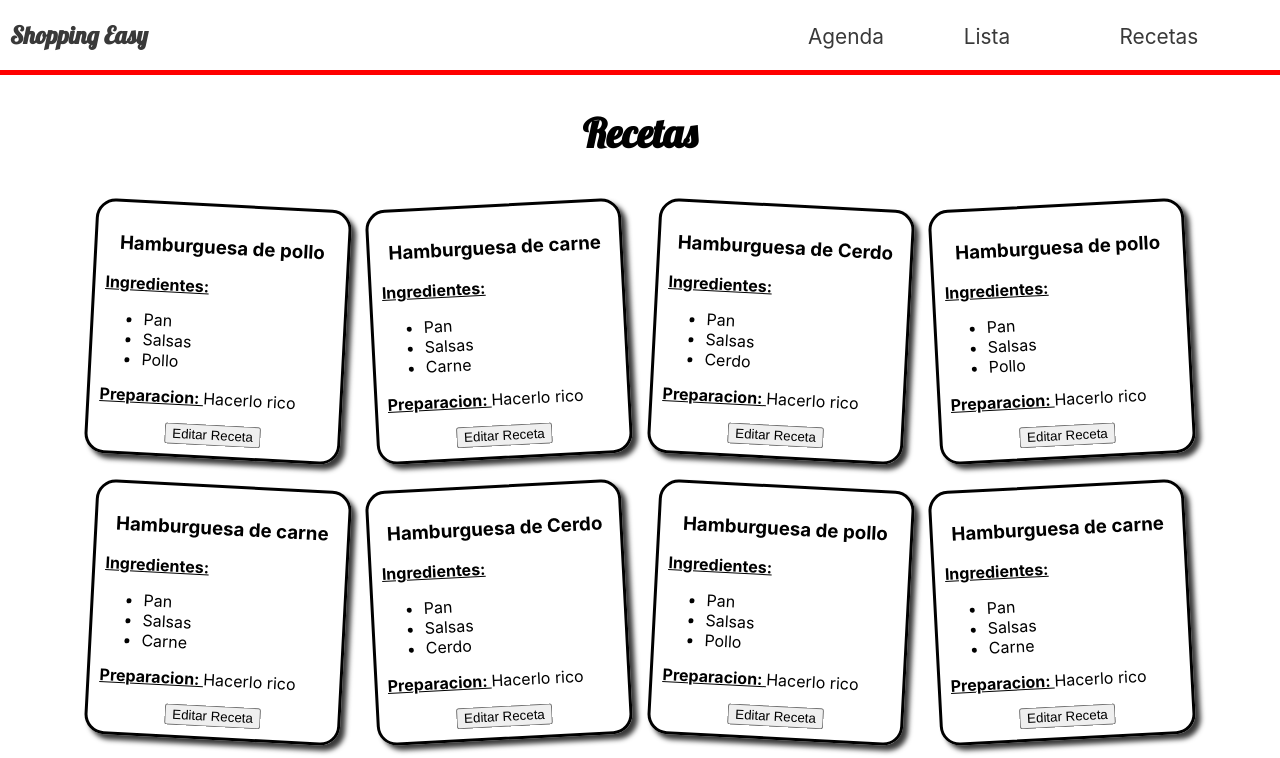
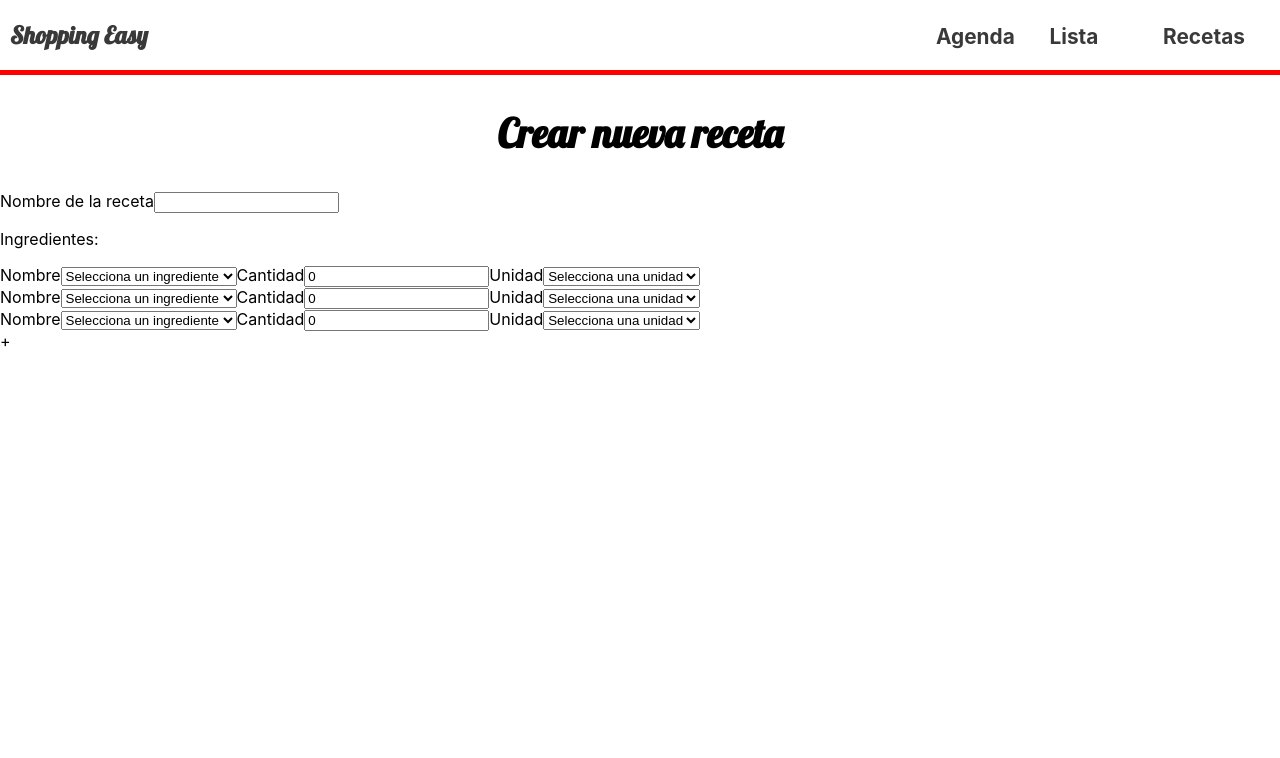
Before and after one commit to lea2696/recetas-react, a React (Create React App) app: page /recetas/nuevareceta in a window 1280 px wide. Shown: the top 758 px of the page. Built offline with nearby package versions, Linux system fonts and the light colour scheme.

Commit message:
Add of new recipe component, TODO handle the inputs of the form

```diff
--- a/src/App.js
+++ b/src/App.js
@@ -5,6 +5,7 @@ import MyProvider from "./themes/theme-context";
 import { BrowserRouter, Route} from "react-router-dom";
 import ListRecipes from "./Components/ListRecipes"
 import ListShopping from "./Components/ListShopping";
+import NewRecipe from "./Components/NewRecipe";
 
 
 import "./App.css";
@@ -25,7 +26,8 @@ function App() {
           <Header />
            <Route path="/" exact component = {page}></Route>
            <Route path="/agenda" component = {Agenda}></Route>
-           <Route path="/recetas" component= {ListRecipes}></Route>
+           <Route path="/recetas" exact component= {ListRecipes}></Route>
+           <Route path="/recetas/nuevareceta" component={NewRecipe}></Route>
            <Route path="/lista" component={ListShopping}></Route>
           </BrowserRouter>
       </MyProvider>
--- a/src/Components/Agenda.js
+++ b/src/Components/Agenda.js
@@ -11,7 +11,8 @@ const FlexDiv = styled.div`
   justify-content: space-around;
   table {
     width: 50%;
-  }
+  };
+
 
 `;
 
--- a/src/Components/ListRecipes.js
+++ b/src/Components/ListRecipes.js
@@ -2,7 +2,8 @@ import React from "react";
 import { Recipe } from "./Recipes";
 import styled from "styled-components";
 import {MyContext} from "../themes/theme-context";
-
+import { Title } from "./styles/Title"
+import { Link } from "react-router-dom"
 const ContainerRecipes = styled.div `
     display: flex;
     flex-wrap: wrap;
@@ -27,13 +28,21 @@ const ContainerRecipes = styled.div `
 
         }
 `
-const Title = styled.h2`
+const AddRecipeButton = styled.button`
+    background-color: white;
+    box-shadow: 1px 1px gray;
+    color: black;
+    border: 1px solid gray;
+    padding: 5px;
+    margin: 5px;
+    border-radius: 5px;
+        a{
+            text-decoration: none;
+            color: black;
+            font-size: 1.2rem;
+        }
 
-                font-family: "Lobster", cursive;
-                font-size: 2.5rem;
-                text-align: center;
-
-            `
+`
 export default class ListRecipes extends React.Component{
         showRecipes = (context) => {
             console.log(context);
@@ -46,6 +55,9 @@ export default class ListRecipes extends React.Component{
                     context =>(
 
                         <>
+                        <AddRecipeButton>
+                            <Link to="/recetas/nuevareceta" >Crear receta</Link>
+                        </AddRecipeButton>
                         <Title>
                             Recetas
                         </Title>
--- /dev/null
+++ b/src/Components/NewRecipe.js
@@ -0,0 +1,99 @@
+import React from "react";
+import { Title } from "./styles/Title";
+import { Ingredients } from "../helpers/Ingredients"
+
+export default class NewRecipe extends React.Component{
+    state ={
+       name: "",
+       ingredientsArray : [{
+         name: "default",
+         amount: "0",
+         unit: "default"
+       },{
+        name: "default",
+        amount: "0",
+        unit: "default"
+      },
+      {
+        name: "default",
+        amount: "0",
+        unit: "default"
+      }, ]
+    }
+
+    handleName = (e) => {
+          this.setState({
+            name: e.target.value
+          })
+    }
+    moreIngredients = () => {
+      console.log(this.state.ingredientsArray)
+      let ingredientsArray = [...this.state.ingredientsArray];
+      ingredientsArray.push({
+        name: "default",
+        amount: "0",
+        unit: "default"
+      },)
+          this.setState({
+            ingredientsArray
+          })
+    }
+    showIngredients = () => {
+      return this.state.ingredientsArray.map(
+        (ingredients, index) =>(
+        <div>
+        <label>Nombre</label>
+        <select value={this.state.ingredientsArray[index].name}>
+          <option value="default">
+            Selecciona un ingrediente
+          </option>
+            {Ingredients.map(ingredient=>(
+    <option value={ingredient}>{ingredient}</option>
+            ))}
+        </select>
+        <label>Cantidad</label>
+        <input  type="number" value={this.state.ingredientsArray[index].amount}></input>
+          <label>Unidad</label>
+        <select value={this.state.ingredientsArray[index].unit}>
+          <option value="default">
+            Selecciona una unidad
+          </option>
+          <option value="g">
+            g
+          </option>
+          <option value="Kg">
+            Kg
+          </option>
+          <option value="mL">
+            mL
+          </option>
+          <option value="L">
+            L
+          </option>
+          <option value="unidad">Unidad</option>
+        </select>
+        </div>
+        )
+
+      )
+
+    }
+
+
+    render(){
+        return (
+           <>
+         <Title>Crear nueva receta</Title>
+         <form>
+           <label>
+             Nombre de la receta
+           </label>
+           <input value={this.state.name} onChange={this.handleName}  type="text"  id="name" />
+          <p>Ingredientes: </p>
+          {this.showIngredients()}
+            <span onClick = {this.moreIngredients}>+</span>
+         </form>
+           </>
+        )
+    }
+}
--- a/src/Components/Recipes.js
+++ b/src/Components/Recipes.js
@@ -7,13 +7,13 @@ const RecipeContainer = styled.div`
         margin: 1%;
          padding: 10px;
          border-radius: 20px;
-         box-shadow: 5px 5px 5px ${props => props.theme.black};
+         box-shadow: 2px 2px 2px ${props => props.theme.red};
 
          h3{
              text-align: center;
 
          }
-         span{
+         p{
              text-decoration: underline;
              font-weight: bolder;
          }
@@ -31,9 +31,14 @@ export const Recipe = (props) =>{
        <h3>
            {props.recipe.name}
        </h3>
-       <span>Ingredientes: </span>
+       <p>Ingredientes: </p>
        <ul>
-         { props.recipe.ingredients.map(ingredient=> <li>{ingredient}</li>) }
+         { props.recipe.ingredients.map(ingredient=>
+         <li>
+        <span>{ingredient.name} </span>
+        <span>{ingredient.amount} </span>
+        <span>{ingredient.unit} </span>
+         </li>) }
        </ul>
        <p>
            <span>Preparacion: </span>
--- a/src/Components/styles/Nav.js
+++ b/src/Components/styles/Nav.js
@@ -5,26 +5,29 @@ export const Nav = styled.div`
   border-bottom: 5px solid ${props => props.theme.red};
   justify-content: space-between;
   align-items: baseline;
+
   h2 {
     display: inline-block;
     width: 30%;
     margin-left: 10px;
     a {
       text-decoration: none;
+      font-size: 1.5rem;
       font-family: "Lobster", cursive;
       color: ${props => props.theme.black};
     }
   }
   ul {
     display: flex;
-    width: 40%;
+    width: 30%;
     li {
       font-size: 1.3rem;
-      font-weight: weight;
+      font-weight: bolder;
       width: 33%;
       list-style: none;
         a {
           text-decoration: none;
+
           color: ${props => props.theme.black}
         }
     }
--- a/src/Components/styles/Theme.js
+++ b/src/Components/styles/Theme.js
@@ -3,7 +3,8 @@ import { createGlobalStyle } from "styled-components";
 export const theme = {
   black: "#393939",
   red: "#FF0000",
-  blue: "#4e8ff3"
+  blue: "#4e8ff3",
+  orange: "#FF0512"
 };
 export const GlobalStyle = createGlobalStyle`
   html {
--- a/src/Components/styles/Title.js
+++ b/src/Components/styles/Title.js
@@ -0,0 +1,8 @@
+import styled from  "styled-components"
+
+export const Title = styled.h2`
+
+                font-family: "Lobster", cursive;
+                font-size: 2.5rem;
+                text-align: center;
+`
--- /dev/null
+++ b/src/helpers/Ingredients.js
@@ -0,0 +1,3 @@
+export const Ingredients = [
+    "Carne", "Pollo", "Salsas", "Pan", "Huevo", "Tomate", "Lechuga", "Cebolla"
+  ]
--- a/src/themes/theme-context.js
+++ b/src/themes/theme-context.js
@@ -1,71 +1,86 @@
 import React from "react";
 
 export const MyContext = React.createContext();
+
 
 const recipes = [
   {
     name: "Hamburguesa de pollo",
     ingredients: [
-      "Pan", "Salsas", "Pollo"
-    ],
-    description: "Hacerlo rico"
-  },
-  {
-    name: "Hamburguesa de carne",
-    ingredients: [
-      "Pan", "Salsas", "Carne"
-    ],
-    description: "Hacerlo rico"
-  },
-  {
-    name: "Hamburguesa de Cerdo",
-    ingredients: [
-      "Pan", "Salsas", "Cerdo"
+      {
+        name: "Pan",
+        amount: "2",
+        unit: "unidad"
+      },
+      {
+        name: "Salsas",
+        amount: "2",
+        unit: "unidad"
+      },
+      {
+        name: "Pollo",
+        amount: "200",
+        unit: "gr"
+      },
     ],
     description: "Hacerlo rico"
   },
   {
     name: "Hamburguesa de pollo",
     ingredients: [
-      "Pan", "Salsas", "Pollo"
-    ],
-    description: "Hacerlo rico"
-  },
-  {
-    name: "Hamburguesa de carne",
-    ingredients: [
-      "Pan", "Salsas", "Carne"
-    ],
-    description: "Hacerlo rico"
-  },
-  {
-    name: "Hamburguesa de Cerdo",
-    ingredients: [
-      "Pan", "Salsas", "Cerdo"
+      {
+        name: "Pan",
+        amount: "2",
+        unit: "unidad"
+      }
     ],
     description: "Hacerlo rico"
   },
   {
     name: "Hamburguesa de pollo",
     ingredients: [
-      "Pan", "Salsas", "Pollo"
+      {
+        name: "Pan",
+        amount: "2",
+        unit: "unidad"
+      }
     ],
     description: "Hacerlo rico"
   },
   {
-    name: "Hamburguesa de carne",
+    name: "Hamburguesa de pollo",
     ingredients: [
-      "Pan", "Salsas", "Carne"
+      {
+        name: "Pan",
+        amount: "2",
+        unit: "unidad"
+      }
     ],
     description: "Hacerlo rico"
   },
   {
-    name: "Hamburguesa de Cerdo",
+    name: "Hamburguesa de pollo",
     ingredients: [
-      "Pan", "Salsas", "Cerdo"
+      {
+        name: "Pan",
+        amount: "2",
+        unit: "unidad"
+      }
     ],
     description: "Hacerlo rico"
   },
+  {
+    name: "Hamburguesa de pollo",
+    ingredients: [
+      {
+        name: "Pan",
+        amount: "2",
+        unit: "unidad"
+      }
+    ],
+    description: "Hacerlo rico"
+  },
+
 ]
 
 export default class MyProvider extends React.Component {
```
